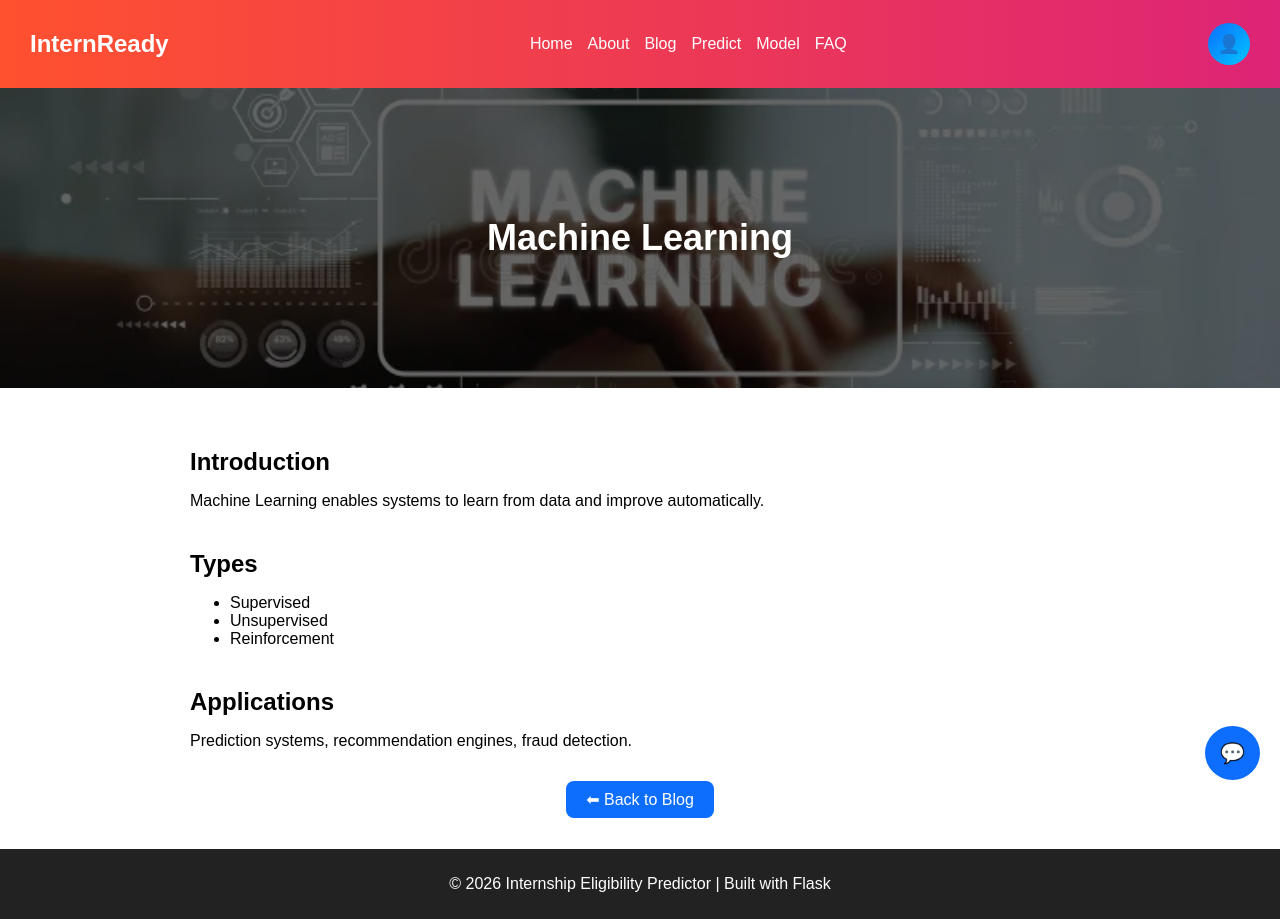
After one commit to VishakhaBadi/Internship_Eligibility_Predictor_Project, a Flask app: page /blog/ml in a window 1280 px wide. The commit adds this page. Run offline with Flask 3, Linux system fonts and the light colour scheme; the visitor is signed in with stand-in values (Sample User, id 1).

Commit message:
last commit

```diff
--- a/app.py
+++ b/app.py
@@ -101,5 +101,42 @@ def logout():
     session.pop('user',None)
     return redirect(url_for('login'))
 
+
+
+@app.route('/blog/python')
+def python_blog():
+    return render_template('python.html')
+
+@app.route('/blog/web')
+def web_blog():
+    return render_template('web.html')
+
+@app.route('/blog/ml')
+def ml_blog():
+    return render_template('ml.html')
+
+@app.route('/blog/ai')
+def ai_blog():
+    return render_template('ai.html')
+
+@app.route('/blog/sql')
+def sql_blog():
+    return render_template('sql.html')
+
+@app.route('/blog/resume')
+def resume_blog():
+    return render_template('resume.html')
+
+@app.route('/blog/interview')
+def interview_blog():
+    return render_template('interview.html')
+
+@app.route('/blog/projects')
+def projects_blog():
+    return render_template('projects.html')
+
+
+
+
 if __name__=='__main__':
     app.run(debug=True)
--- a/static/style.css
+++ b/static/style.css
@@ -131,7 +131,7 @@ nav ul li a {
     right: 15px;
     width: 15px;
     height: 15px;
-    background: white;
+    background: rgb(252, 248, 248);
     transform: rotate(45deg);
 }
 
@@ -187,7 +187,7 @@ footer {
     justify-content: center;
     align-items: center;
     height: 100vh;
-    background: url('../images/internship.jpg') no-repeat center/cover;
+    background: url('internship.jpg') no-repeat center/cover;
 }
 
 .auth-box {
@@ -220,7 +220,7 @@ footer {
 /* ===== HOME BACKGROUND ===== */
 .home-hero {
     background: linear-gradient(rgba(0,0,0,0.65), rgba(0,0,0,0.65)),
-                url('../images/internship.jpg') no-repeat center/cover;
+                url('internship.jpg') no-repeat center/cover;
     min-height: 90vh;
     display: flex;
     justify-content: center;
@@ -279,6 +279,14 @@ footer {
     height: 180px;
     object-fit: cover;
 }
+
+/*new */
+.blog-card {
+    text-decoration: none;
+    color: inherit;
+    display: block;
+}
+
 
 /* ===== RESPONSIVE ===== */
 @media(max-width:768px){
@@ -676,3 +684,155 @@ footer {
     border: none;
     border-top: 1px solid #ddd;
 }
+
+
+
+
+/* Detail Page Styling */
+.detail-container {
+    width: 100%;
+}
+
+/* Hero Image */
+.detail-hero {
+    position: relative;
+    height: 300px;
+    overflow: hidden;
+}
+
+.detail-hero img {
+    width: 100%;
+    height: 100%;
+    object-fit: cover;
+}
+
+.detail-hero .overlay {
+    position: absolute;
+    top: 0;
+    left: 0;
+    right: 0;
+    bottom: 0;
+    background: rgba(0,0,0,0.6);
+    display: flex;
+    justify-content: center;
+    align-items: center;
+}
+
+.detail-hero h1 {
+    color: white;
+    font-size: 36px;
+}
+
+/* Content */
+.detail-content {
+    max-width: 900px;
+    margin: auto;
+    padding: 40px 20px;
+}
+
+.section {
+    margin-bottom: 40px;
+}
+
+.section h2 {
+    margin-bottom: 10px;
+}
+
+/* Back Button */
+.back-btn {
+    text-align: center;
+    margin-top: 30px;
+}
+
+.back-btn a {
+    background: #0d6efd;
+    color: white;
+    padding: 10px 20px;
+    border-radius: 8px;
+    text-decoration: none;
+}
+
+.back-btn a:hover {
+    background: #084298;
+}
+
+/* Scroll Animation */
+.fade-in {
+    opacity: 0;
+    transform: translateY(30px);
+    transition: 0.6s;
+}
+
+.fade-in.show {
+    opacity: 1;
+    transform: translateY(0);
+}
+
+
+
+
+
+
+/* Profile Page */
+.profile-container {
+    display: flex;
+    justify-content: center;
+    align-items: center;
+    padding: 60px 20px;
+}
+
+.profile-card {
+    width: 350px;
+    background: white;
+    border-radius: 15px;
+    padding: 30px;
+    text-align: center;
+    box-shadow: 0 10px 30px rgba(0,0,0,0.2);
+    transition: 0.3s;
+}
+
+.profile-card:hover {
+    transform: translateY(-5px);
+}
+
+.profile-avatar {
+    width: 80px;
+    height: 80px;
+    background: linear-gradient(135deg,#0d6efd,#00c6ff);
+    color: white;
+    font-size: 35px;
+    border-radius: 50%;
+    display: flex;
+    align-items: center;
+    justify-content: center;
+    margin: auto;
+    margin-bottom: 15px;
+}
+
+.status {
+    color: green;
+    font-size: 14px;
+}
+
+.profile-details {
+    text-align: left;
+    margin-top: 15px;
+}
+
+.profile-actions {
+    margin-top: 20px;
+}
+
+.profile-actions .btn {
+    display: block;
+    margin: 10px 0;
+    padding: 10px;
+    background: #0d6efd;
+    color: white;
+    border-radius: 8px;
+    text-decoration: none;
+}
+
+.profile-actions .logout {
+    background: #dc3545;
+}
--- a/templates/base.html
+++ b/templates/base.html
@@ -154,5 +154,25 @@ function handleEnter(e) {
 }
 </script>
 
+
+
+<script>
+window.addEventListener("scroll", function() {
+    let elements = document.querySelectorAll(".fade-in");
+
+    elements.forEach(el => {
+        let position = el.getBoundingClientRect().top;
+        let screen = window.innerHeight;
+
+        if(position < screen - 100){
+            el.classList.add("show");
+        }
+    });
+});
+</script>
+
+
+
+
 </body>
 </html>
--- /dev/null
+++ b/templates/ml.html
@@ -0,0 +1,33 @@
+{% extends 'base.html' %}
+{% block content %}
+
+<div class="detail-hero">
+<img src="{{ url_for('static', filename='ml.webp') }}">
+<div class="overlay"><h1>Machine Learning</h1></div>
+</div>
+
+<div class="detail-content">
+
+<div class="section fade-in">
+<h2>Introduction</h2>
+<p>Machine Learning enables systems to learn from data and improve automatically.</p>
+</div>
+
+<div class="section fade-in">
+<h2>Types</h2>
+<ul>
+<li>Supervised</li>
+<li>Unsupervised</li>
+<li>Reinforcement</li>
+</ul>
+</div>
+
+<div class="section fade-in">
+<h2>Applications</h2>
+<p>Prediction systems, recommendation engines, fraud detection.</p>
+</div>
+
+<div class="back-btn"><a href="/blog">⬅ Back to Blog</a></div>
+
+</div>
+{% endblock %}
```
Also changed, not shown: templates/ai.html (added, +33 -0 lines), templates/blog.html (+16 -16 lines), templates/interview.html (added, +33 -0 lines), templates/profile.html (+33 -3 lines), templates/projects.html (added, +33 -0 lines), templates/python.html (added, +33 -0 lines), templates/resume.html (added, +33 -0 lines), templates/sql.html (added, +33 -0 lines), templates/web.html (added, +33 -0 lines).
